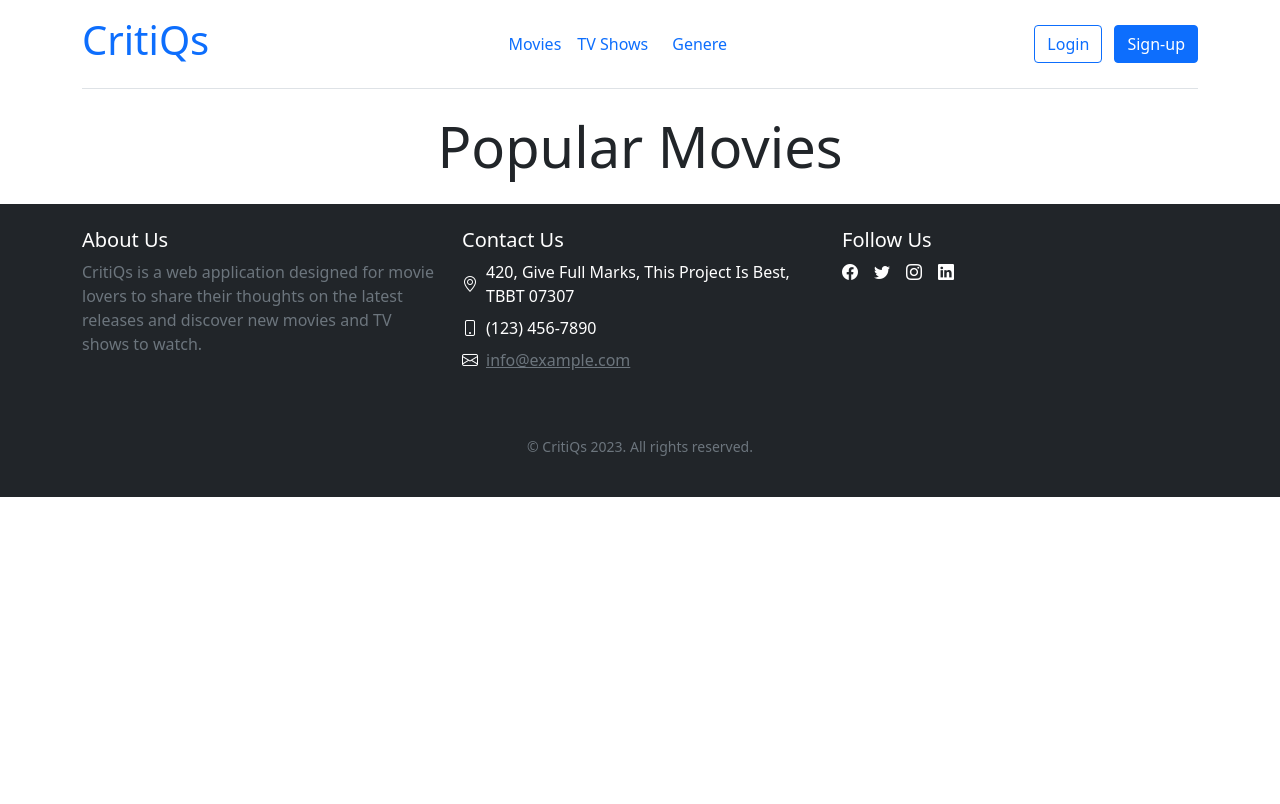
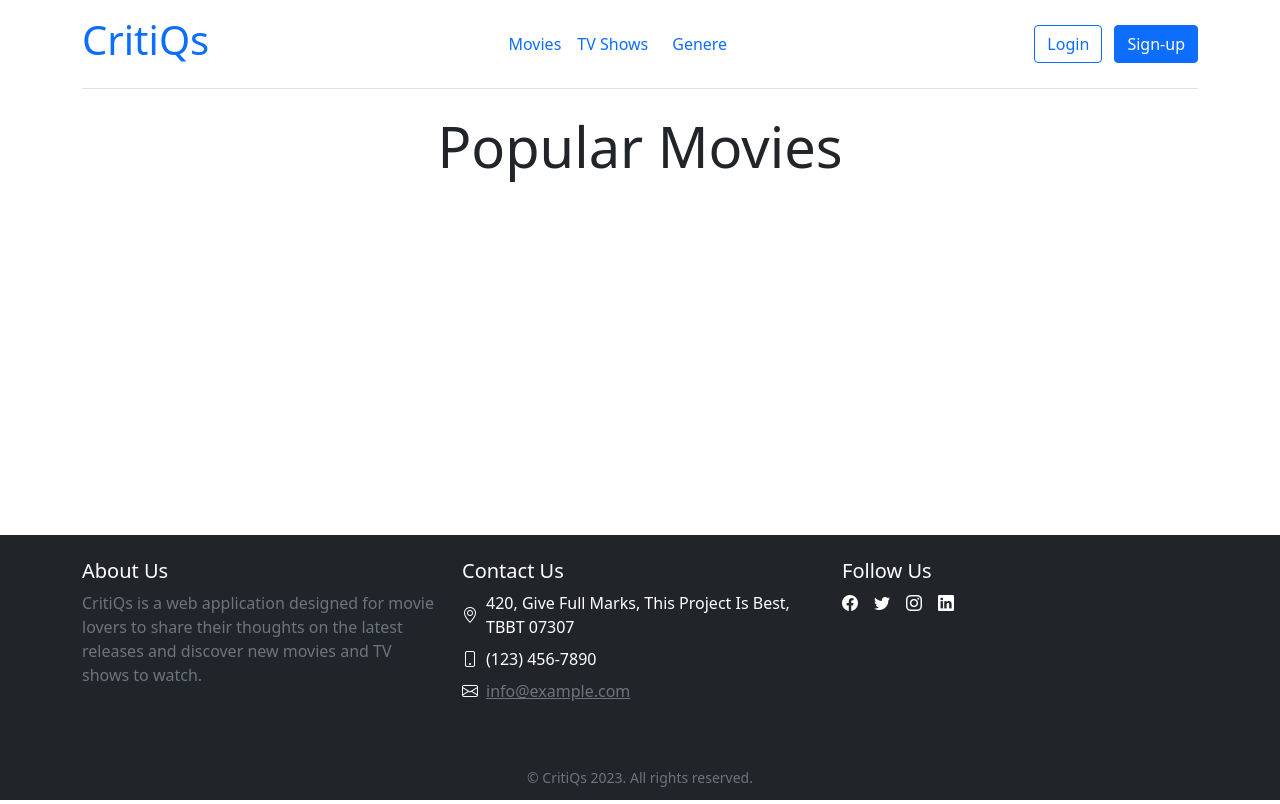
Before and after one commit to adiagarwalrock/critiQs, a Django app: page / in a window 1280 px wide. Before the commit the page ends 497 px from the top, so only its background shows below. Run offline with Django 3.2, Linux system fonts and the light colour scheme; data that the repository does not hold is empty.

Commit message:
fixed footer

```diff
--- a/apis/core/templates/base.html
+++ b/apis/core/templates/base.html
@@ -218,5 +218,20 @@
 	</body>
 
 	{% block js %} {% endblock%}
-
+<style>
+	html {
+		position: relative;
+		min-height: 100%;
+		padding-bottom:265px;
+	  }
+	  body {
+		margin-bottom: 265px;
+	  }
+	  footer {
+		position: absolute;
+		bottom: 0;
+		width: 100%;
+		height: 265px;
+	  }
+	</style>
 </html>
```
